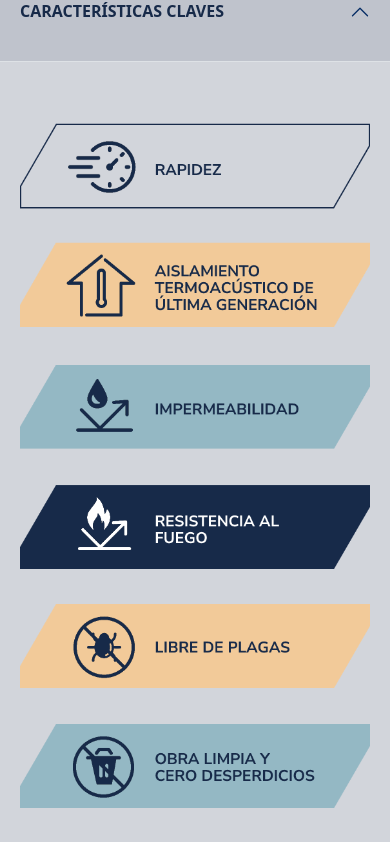
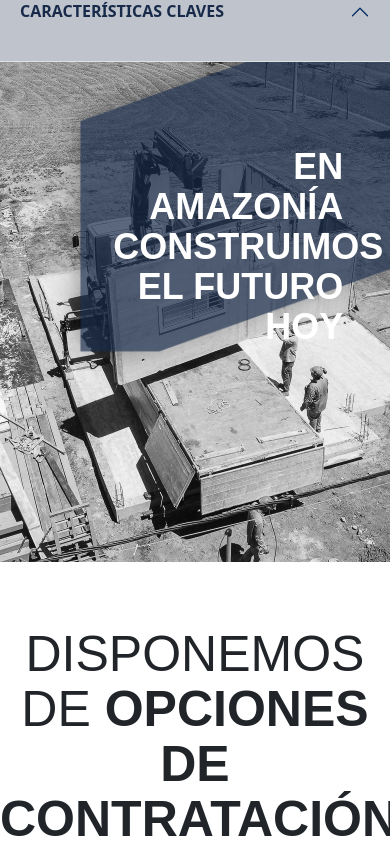
Before and after one commit to facundo1996/amazonia, a React (Create React App) app: page / in a window 390 px wide. Shown: the part 1672-2514 px from the top of the page. Built offline with nearby package versions, Linux system fonts and the light colour scheme; a web font is replaced by a local one.

Commit message:
Banner responsive

```diff
--- a/src/components/Characteristics.jsx
+++ b/src/components/Characteristics.jsx
@@ -183,8 +183,15 @@ export default function Characteristics() {
   const [isMobile, setIsMobile] = useState(false);
   useEffect(() => {
     const handleResize = () => {
-      setIsMobile(window.innerWidth <= 1400);
+      setIsMobile(window.innerWidth < 1400);
     };
+    if(window.innerWidth < 1400){
+      console.log("esmobile")
+      console.log(isMobile)
+    }else{
+      console.log("NO")
+    }
+    handleResize()
 
     window.addEventListener('resize', handleResize);
 
--- a/src/index.css
+++ b/src/index.css
@@ -861,8 +861,31 @@ h4 {
   .text-construction-system {
     font-size: 20px;
   }
-
+  /* BANNER */
+  .contenedor-frase {
+    width: 900px;
+  }
+  .title-banner {
+    right: 10vw;
+    top: 18%;
+    font-size: 70px;
+    width: 445px;
+    line-height: 70px;
+  }
 }
 @media (max-width: 575.98px) {
-
+   /* BANNER */
+  .banner-container {
+    height: 500px;
+  }
+  .contenedor-frase {
+    width: 500px;
+  }
+  .title-banner {
+    right: 12vw;
+    top: 17%;
+    font-size: 36px;
+    width: 230px;
+    line-height: 40px;
+  }
 }
```
